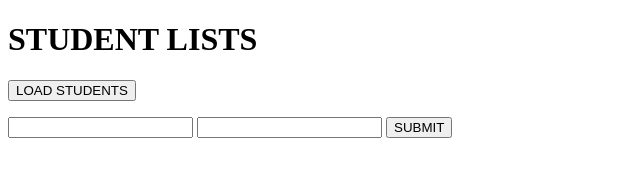
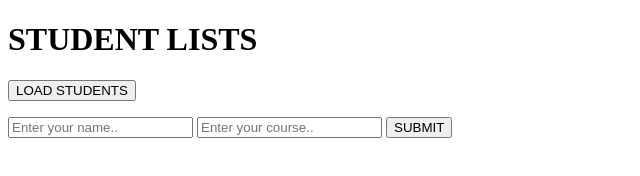
Before and after one commit to jaonara/SIA101, a website: page public/index.html in a window 1280 px wide. Shown: the whole page, without its empty margins (0-640 px from the left). Drawn offline with Linux system fonts and the light colour scheme.

Commit message:
updated my port

```diff
--- a/public/index.html
+++ b/public/index.html
@@ -11,13 +11,13 @@
     <ul id="list"></ul>
 
     <!--ADD STUDENT-->
-    <input type="text" name="name" id="name" placeholder="" />
-    <input type="text" name="course" id="course" placeholder=""/>
+    <input type="text" name="name" id="name" placeholder="Enter your name.." />
+    <input type="text" name="course" id="course" placeholder="Enter your course.."/>
     <button onclick="addStudent()">SUBMIT</button>
 
 </body>
 <script>
-    const apiURL = `http://localhost:3000`
+    const apiURL = `http://localhost:8000`
 
     async function loadSIA101() {
     const res = await fetch(`${apiURL}/api/students`)
```
